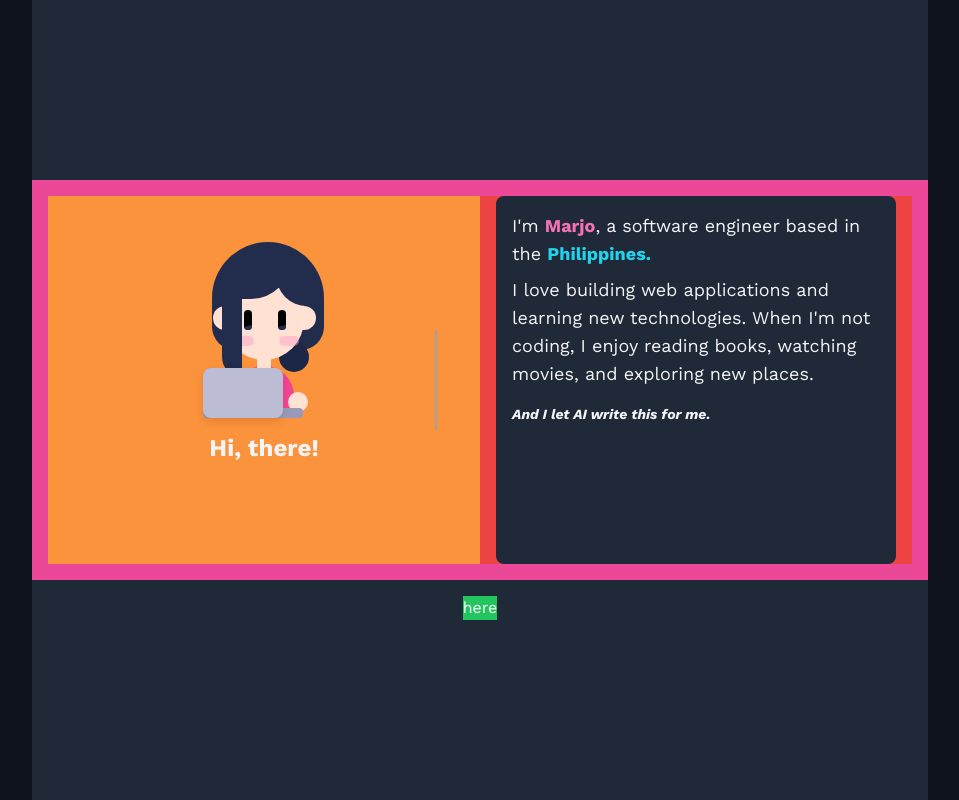
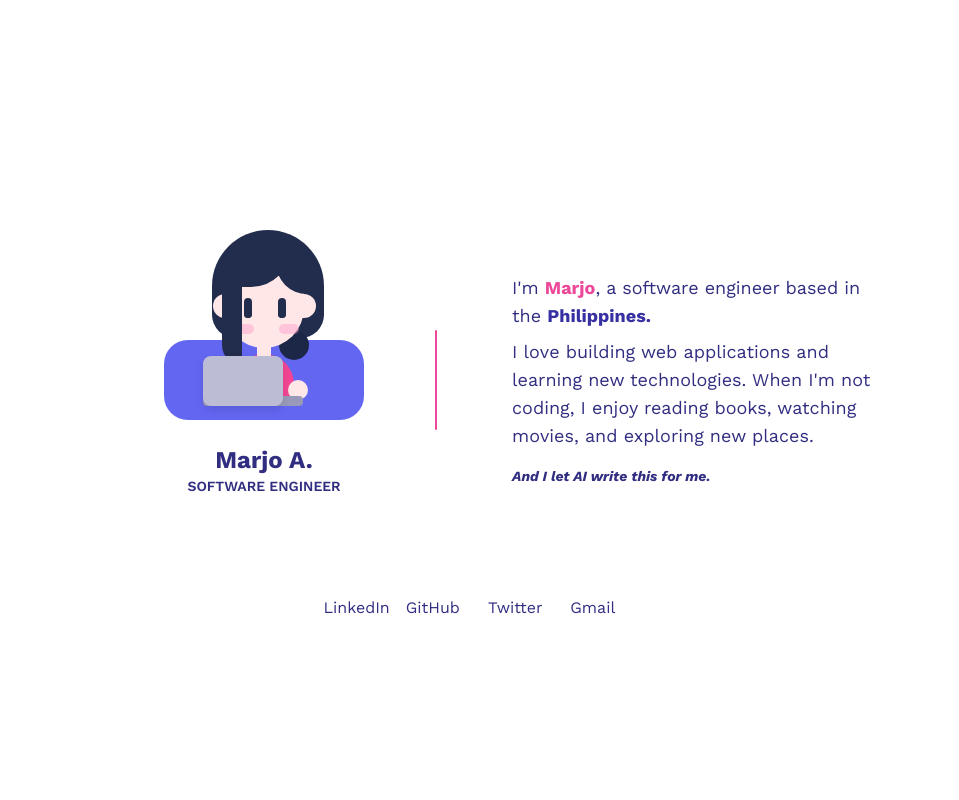
Before and after one commit to marjj/about-me, a React (Create React App) app: page / in a window 1280 px wide. Shown: the whole page, without its empty margins (160-1119 px from the left). Built offline with nearby package versions, Linux system fonts and the light colour scheme; a web font is replaced by a local one.

Commit message:
update style and color

```diff
--- a/src/App.js
+++ b/src/App.js
@@ -1,24 +1,26 @@
-import "./App.css";
 import Me from "./components/Me";
 
 function App() {
   return (
-    <div className="w-screen h-screen overflow-hidden max-w-4xl mx-auto items-center gap-4 text-gray-100 bg-gray-800 justify-center flex flex-col">
+    <div className="text-indigo-900 w-screen h-screen overflow-hidden max-w-4xl mx-auto items-center gap-4 text-gray-100 justify-center flex flex-col">
 
-      <div className="h-3/4 md:h-1/2 grid grid-rows-2 grid-cols-1 md:grid-cols-2 md:grid-rows-1 bg-pink-500 p-4">
-        <div className="bg-orange-400 flex flex-col justify-center items-center p-2 relative after:content-[''] after:block after:absolute before:top-[50%] after:w-[2px] after:rounded-xl after:h-[100px] after:bg-gray-400 after:right-[10%]">
-          <div className="relative h-[200px]">
+      <div className="h-3/4 md:h-1/2 grid grid-rows-2 grid-cols-1 md:grid-cols-2 md:grid-rows-1 p-4">
+        <div className="flex flex-col justify-center items-center p-2 relative after:content-[''] after:block after:absolute before:top-[50%] after:w-[2px] after:rounded-xl after:h-[100px] after:bg-pink-500 after:right-[10%]">
+          <div className="relative h-[200px] w-[200px] rounded-3xl">
+            <div className="bg-indigo-500 w-full h-20 rounded-3xl absolute bottom-0"/>
             <Me />
           </div>
-          <div className="h-24 text-center">
-            <h1 className="text-2xl font-bold">Hi, there!</h1>
+          <div className="h-24 text-center mt-6">
+            <h1 className="text-2xl font-bold">Marjo A.</h1>
+            <h2 className="text-sm font-semibold uppercase">SOFTWARE engineer</h2>
           </div>
         </div>
 
-        <div className="h-full bg-red-500 md:my-auto overflow-y-auto">
-          <div className="bg-gray-800 mx-4 p-4 rounded-lg h-full overflow-y-auto">
+        <div className="h-full md:my-auto overflow-y-auto">
+          <div className="flex mx-4 p-4 rounded-lg h-full overflow-y-auto">
+            <div className="content-container my-auto block">
               <p className="text-lg">
-              I'm <span className="text-pink-400 font-bold">Marjo</span>, a software engineer based in the <span className="text-cyan-400 font-bold">Philippines.</span>
+                I'm <span className="text-pink-500 font-bold">Marjo</span>, a software engineer based in the <span className="text-indigo-800 font-bold">Philippines.</span>
               </p>
               <p className="text-lg mt-2">
                 I love building web applications and learning new technologies.
@@ -27,14 +29,28 @@ function App() {
               </p>
               <p className="text-sm italic font-bold mt-4">And I let AI write this for me.</p>
             </div>
-          <div className="bg-gray-800 mx-4 p-4 rounded-lg h-full overflow-y-auto">
-            lorem ipsum dolor sit amet consectetur adipisicing elit. Quisquam, quod.
+          </div>
+          <div className="flex mx-4 p-4 rounded-lg h-full overflow-y-auto">
+            <div className="my-auto block">
+              <p className="text-lg font-bold">Skills:</p>
+              <ul className="list-disc list-inside text-sm">
+                <li>JavaScript (ES6+)</li>
+                <li>Ui Frameworks (React / Vue)</li>
+                <li>Node.js</li>
+                <li>PHP</li>
+                <li>SQL & NoSQL Databases</li>
+                <li>Git & Version Control</li>
+              </ul>
+            </div>
           </div>
         </div>
       </div>
 
-      <div className="bg-green-500 text-white">
-        here
+      <div className="grid grid-cols-4 gap-x-4">
+        <span>LinkedIn</span>
+        <span>GitHub</span>
+        <span>Twitter</span>
+        <span>Gmail</span>
       </div>
     </div>
   );
--- a/src/components/Me/index.css
+++ b/src/components/Me/index.css
@@ -8,6 +8,8 @@
     left: 50%;
     transform: translate(-50%, -50%);
     width: max-content;
+    /* transform: scale(1.2); */
+    /* transform-origin: center; */
 }
 
 .hair {
@@ -80,7 +82,7 @@
     top: 50px;
     left: 20px;
     width: 8px;
-    background-color: black;
+    background-color: var(--hair-color);
     border-radius: 10px;
     transform-origin: center;
     animation:
@@ -187,6 +189,7 @@
         ;
 }
 
+
 .body {
     position: absolute;
     width: 60px;
--- a/src/index.css
+++ b/src/index.css
@@ -6,11 +6,20 @@
 :root {
     --hair-color: #222d4e;
     --hair-color-2: #1c2748;
-    --skin-color: #ffe2d4;
+    /* --skin-color: #ffe2d4; */
     --shirt-color: #f34594;
     --laptop-color: #9999b9;
     --laptop-color-2: #bcbcd4;
+    --shirt-color: #f34594;
     --blush-color: #ff9cc9;
+
+    --skin-color: #ffe7e7;
+    /* --hair-color: #253c50; */
+    /* --hair-color-2: #1c2748; */
+    /* --shirt-color: #268dab; */
+    /* --laptop-color: #bccbd4; */
+    /* --laptop-color-2: #99a9b9; */
+
 
     --base-face-width: 100px;
     --base-face-height: 100px;
@@ -23,7 +32,7 @@ body {
     sans-serif;
   -webkit-font-smoothing: antialiased;
   -moz-osx-font-smoothing: grayscale;
-  background-color: #0f131c;
+  background-color: #fff;
 }
 
 code {
```
Lines whose indentation alone changed are shown as unchanged.
